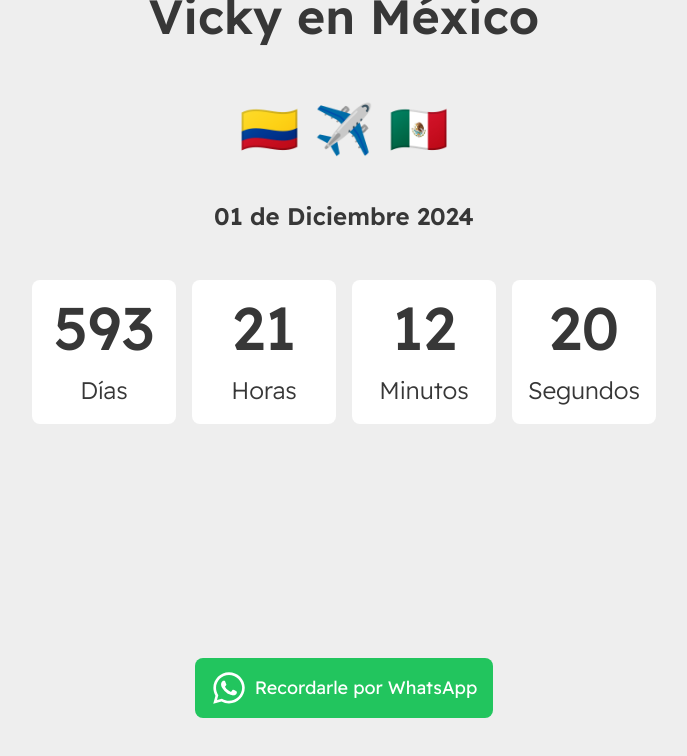
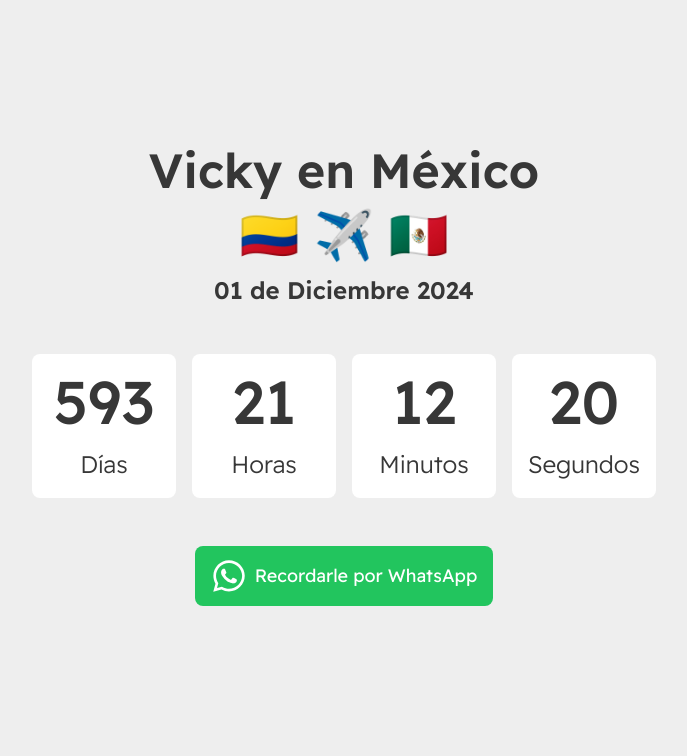
Before and after one commit to cardiadev/vicky-countdown, a React (Vite) app: page / in a window 1280 px wide. Shown: the top 756 px of the page, without its empty margins (296-983 px from the left). Built offline with nearby package versions, Linux system fonts and the light colour scheme.

Commit message:
style: :lipstick: Refactor layout and improve styling for Timers component

```diff
--- a/src/components/Timers.jsx
+++ b/src/components/Timers.jsx
@@ -15,39 +15,36 @@ const Timers = ({ days, hours, minutes, seconds }) => {
     return (
         <div className="container mx-auto">
 
-            <div className='grid grid-rows-3 md:gap-12'>
+            <div className=''>
 
-
-                <div class="flex flex-col items-center justify-center text-center">
-                    <p className='mb-12 text-5xl font-semibold'> Vicky en México</p>
-                    <p className='my-4 mb-12 text-5xl font-semibold'> 🇨🇴  ✈️ 🇲🇽</p>
+                <div class="flex flex-col items-center justify-center text-center mb-12">
+                    <p className='text-5xl font-semibold'> Vicky en México</p>
+                    <p className='my-4 text-5xl font-semibold'> 🇨🇴  ✈️ 🇲🇽</p>
                     <p className='text-2xl font-semibold'> 01 de Diciembre 2024</p>
                 </div>
 
-
-
-                <div class="grid grid-cols-2 mx-auto gap-4 md:grid-cols-4">
-                    <div class="bg-white rounded-lg flex flex-col justify-center items-center w-36 h-36">
-                        <div class="font-medium text-6xl flex-grow-2 mb-4"> {days} </div>
-                        <div class="font-light text-2xl">Días</div>
-                    </div>
-                    <div class="bg-white rounded-lg flex flex-col justify-center items-center w-36 h-36">
-                        <div class="font-medium text-6xl flex-grow-2 mb-4"> {hours} </div>
-                        <div class="font-light text-2xl">Horas</div>
-                    </div>
-                    <div class="bg-white rounded-lg flex flex-col justify-center items-center w-36 h-36">
-                        <div class="font-medium text-6xl flex-grow-2 mb-4"> {minutes} </div>
-                        <div class="font-light text-2xl">Minutos</div>
-                    </div>
-                    <div class="bg-white rounded-lg flex flex-col justify-center items-center w-36 h-36">
-                        <div class="font-medium text-6xl flex-grow-2 mb-4"> {seconds} </div>
-                        <div class="font-light text-2xl">Segundos</div>
+                <div className="flex items-center justify-center mb-12">
+                    <div className="grid grid-cols-2 gap-4 md:grid-cols-4">
+                        <div className="flex flex-col items-center justify-center bg-white rounded-lg w-36 h-36">
+                            <div className="mb-4 text-6xl font-medium flex-grow-2"> {days} </div>
+                            <div className="text-2xl font-light">Días</div>
+                        </div>
+                        <div className="flex flex-col items-center justify-center bg-white rounded-lg w-36 h-36">
+                            <div className="mb-4 text-6xl font-medium flex-grow-2"> {hours} </div>
+                            <div className="text-2xl font-light">Horas</div>
+                        </div>
+                        <div className="flex flex-col items-center justify-center bg-white rounded-lg w-36 h-36">
+                            <div className="mb-4 text-6xl font-medium flex-grow-2"> {minutes} </div>
+                            <div className="text-2xl font-light">Minutos</div>
+                        </div>
+                        <div className="flex flex-col items-center justify-center bg-white rounded-lg w-36 h-36">
+                            <div className="mb-4 text-6xl font-medium flex-grow-2"> {seconds} </div>
+                            <div className="text-2xl font-light">Segundos</div>
+                        </div>
                     </div>
                 </div>
 
-
-
-                <div class="flex items-center justify-center text-center ">
+                <div class="flex items-center justify-center text-center mb-12">
                     <div className="flex items-center justify-center text-center">
                         <button className="flex items-center justify-center px-4 py-3 text-center text-white transition bg-green-500 rounded-lg hover:bg-green-600 duration-800" onClick={enviarMensaje}>
 
@@ -58,8 +55,6 @@ const Timers = ({ days, hours, minutes, seconds }) => {
                     </div>
                 </div>
 
-
-
             </div>
 
         </div>
```
